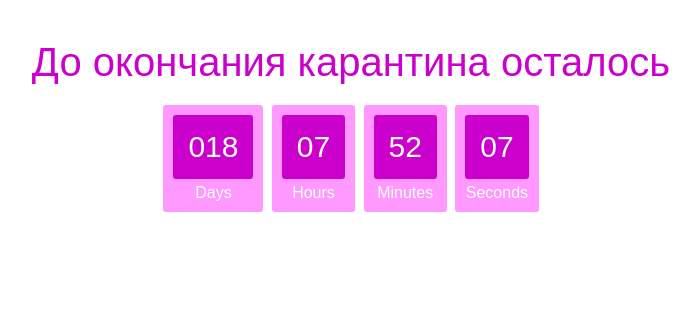
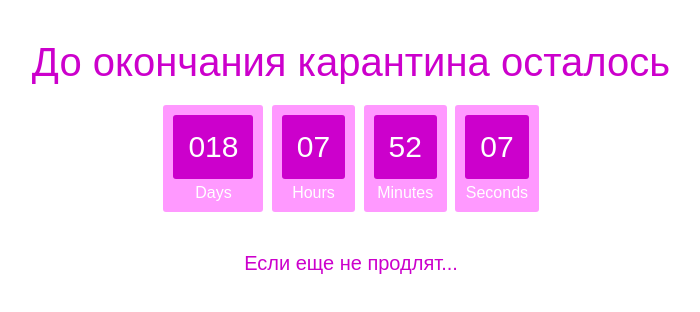
Before and after one commit to irynailina/goit-js-hw-11-timer, a plain HTML site: page index.html in a window 1280 px wide. Shown: the whole page, without its empty margins (289-989 px from the left). Drawn offline with Linux system fonts and the light colour scheme.

Commit message:
subtitle added

```diff
--- a/index.html
+++ b/index.html
@@ -29,6 +29,7 @@
         <span class="label">Seconds</span>
       </div>
     </div>
+    <h2 class="subtitle">Если еще не продлят...</h2>
 
     <script src="./index.js" type="module"></script>
   </body>
--- a/styles.css
+++ b/styles.css
@@ -40,3 +40,10 @@ font-family: sans-serif;
     padding-top: 5px;
     font-size: 16px;
   }
+
+  .subtitle {
+    color: #cc00cc;
+  font-weight: 100;
+  font-size: 20px;
+  margin: 40px 0px 20px;
+  }
```
